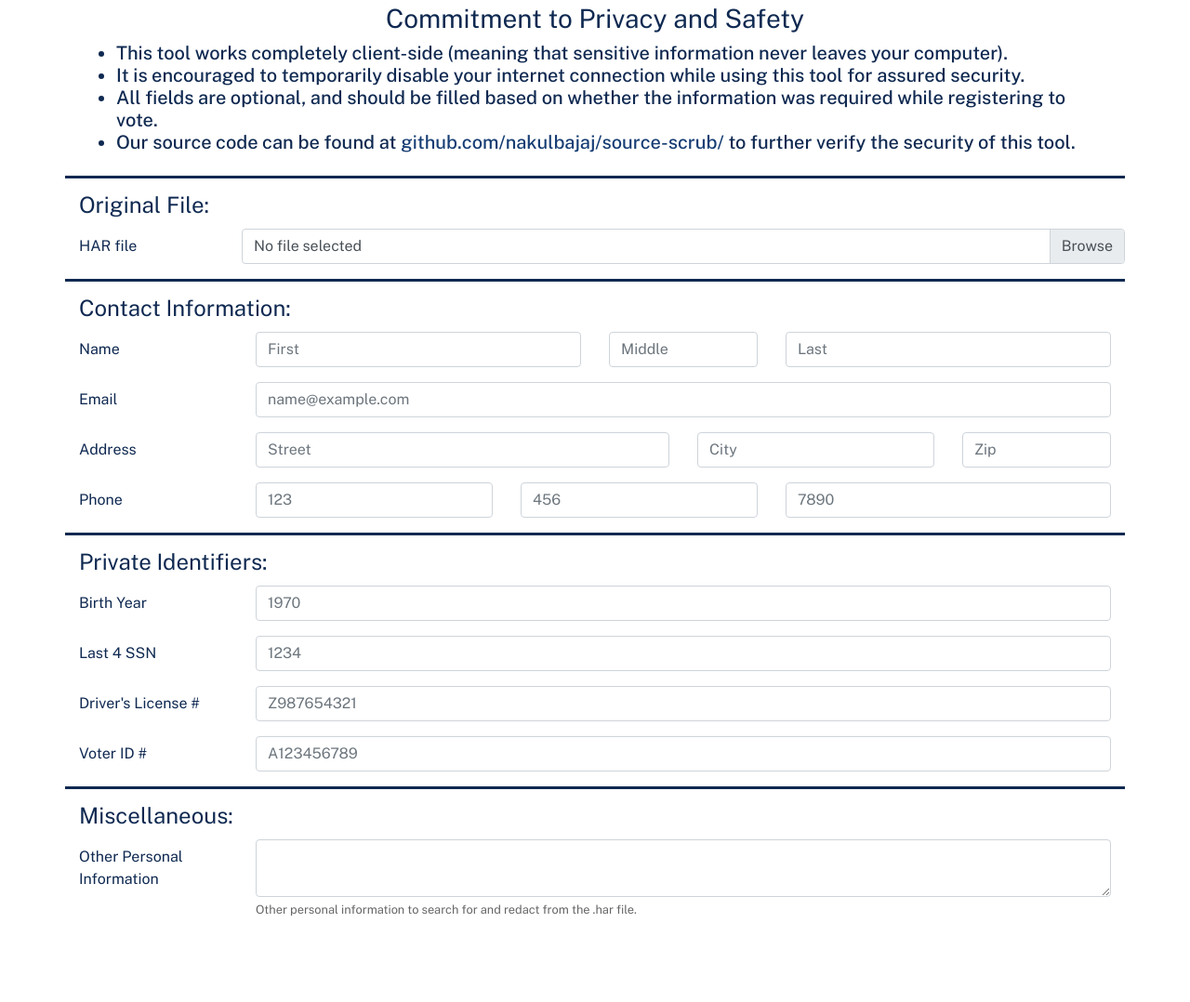
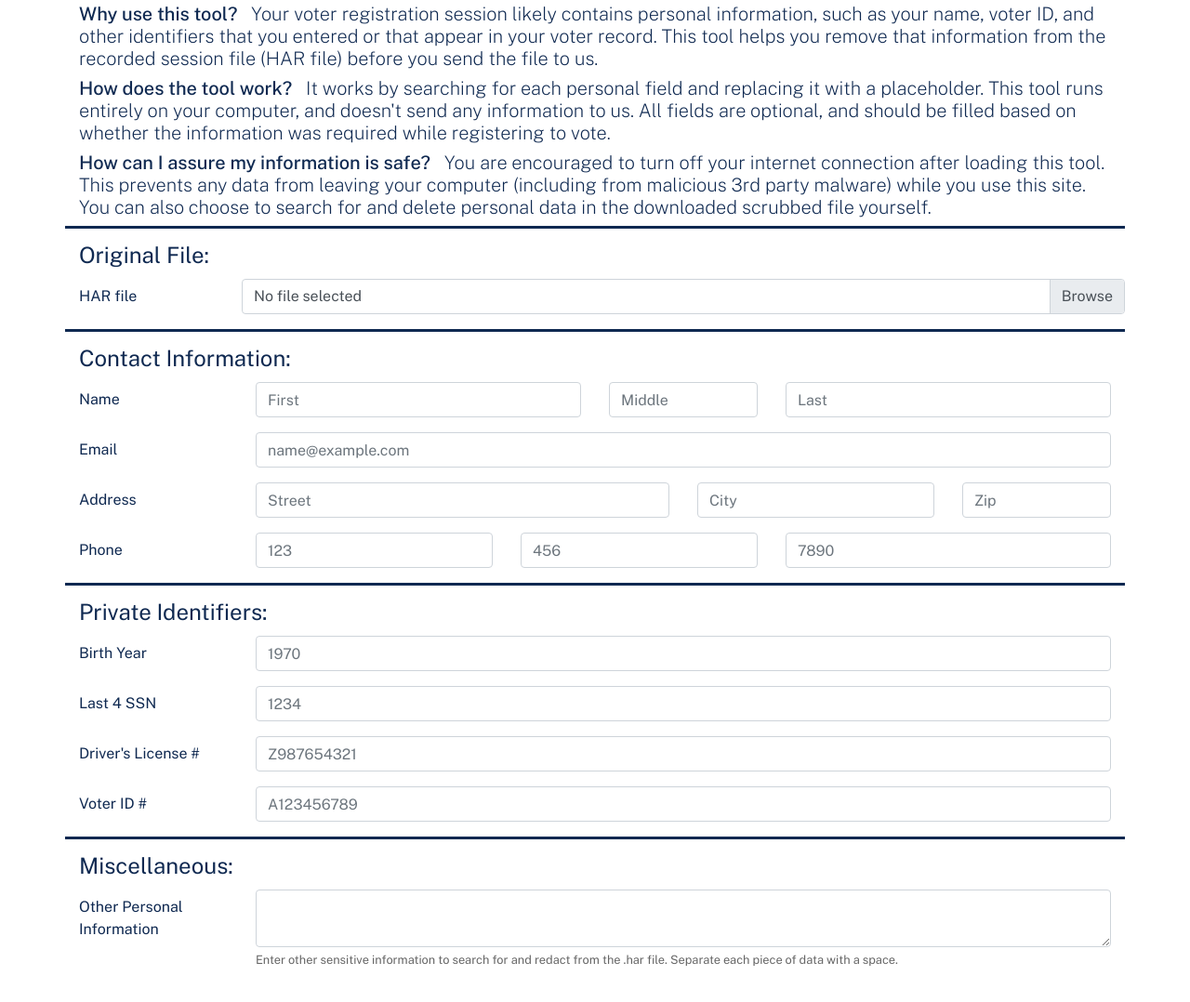
Before and after one commit to nakulbajaj/source-scrub, a plain HTML site: page index.html in a window 1280 px wide. Shown: the part 206-1284 px from the top of the page at 93% size. Before the commit the page ends 1246 px from the top, so only its background shows below. Drawn offline with nearby package versions, Linux system fonts and the light colour scheme.

Commit message:
Better instructions on other PII

```diff
--- a/index.html
+++ b/index.html
@@ -50,14 +50,9 @@
 		</div>
 
 		<div class="container">
-			<h3 style="font-weight:400;"><center>Commitment to Privacy and Safety</center></h3>
-			<h5><ul style="display: inline-block;">
-					<li>This tool works completely client-side (meaning that sensitive information never leaves your computer). </li>
-					<li>It is encouraged to temporarily disable your internet connection while using this tool for assured security.</li>
-					<li>All fields are optional, and should be filled based on whether the information was required while registering to vote.</li>
-					<li>Our source code can be found at <a href='https://github.com/nakulbajaj/source-scrub/' style="color: #163D74"> github.com/nakulbajaj/source-scrub/</a> to further verify the security of this tool.</li>
-				</ul>
-			</h5>
+			<h5> Why use this tool? <span style="font-weight: 200;"> &nbsp; Your voter registration session likely contains personal information, such as your name, voter ID, and other identifiers that you entered or that appear in your voter record. This tool helps you remove that information from the recorded session file (HAR file) before you send the file to us. </span></h5>
+			<h5> How does the tool work? <span style="font-weight: 200;"> &nbsp; It works by searching for each personal field and replacing it with a placeholder. This tool runs entirely on your computer, and doesn't send any information to us.  All fields are optional, and should be filled based on whether the information was required while registering to vote. </span></h5>
+			<h5> How can I assure my information is safe? <span style="font-weight: 200;"> &nbsp; You are encouraged to turn off your internet connection after loading this tool. This prevents any data from leaving your computer (including from malicious 3rd party malware) while you use this site. You can also choose to search for and delete personal data in the downloaded scrubbed file yourself.</span></h5>
 		</div>
 
 		<div class="container" style="border-top-style: solid; padding-top: 10px">
@@ -177,7 +172,7 @@
 				<div class="col-sm-10">
 					<textarea class="form-control" id="piiInput" onchange="reset()"></textarea>
 					<small id="piiHelpBlock" class="form-text text-muted" style="color: #666666 !important;">
-					Other personal information to search for and redact from the .har file.
+					Enter other sensitive information to search for and redact from the .har file. Separate each piece of data with a space.
 					</small>
 				</div>
 			</div>
```
